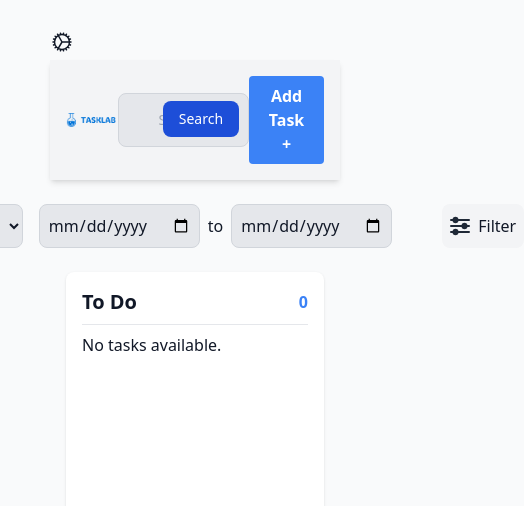
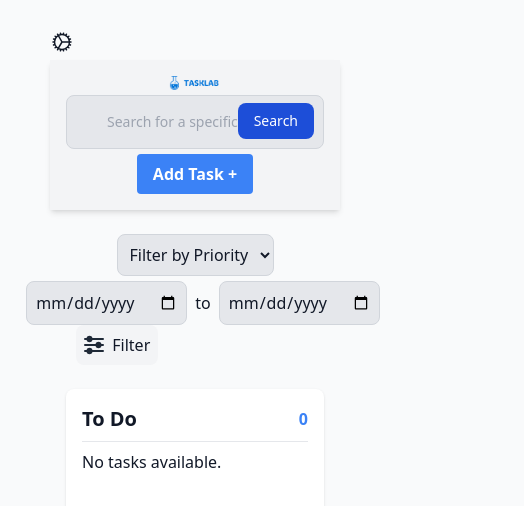
Before and after one commit to OussamaBenoujja/Brief4-KanbanSite, a plain HTML site: page views/home.html in a window 390 px wide. Shown: the top 506 px of the page, 524 px wide, since content can reach past the window. Drawn offline with Linux system fonts and the light colour scheme.

Commit message:
changed max length for text input title on the home page

```diff
--- a/assets/css/style.css
+++ b/assets/css/style.css
@@ -167,3 +167,19 @@ body{
 .innerSettings{
     display: none;
 }
+
+
+@media (max-width: 770px){
+    .top-bar{
+        display: flex;
+        flex-direction: column;
+        gap: 5px;
+    }
+    .filter-bar{
+        display: flex;
+        flex-direction: column;
+        gap: 5px;
+        justify-content: center;
+        align-items: center;
+    }
+}
--- a/views/home.html
+++ b/views/home.html
@@ -50,7 +50,7 @@
             <option value="1">Priority Up</option>
             <option value="2">Priority Down</option>
         </select>
-
+        <div>
         <div class="flex items-center">
             <input id="datepicker-range-start" type="date" class="p-2 rounded-lg bg-gray-200 border border-gray-300 focus:ring-blue-500 focus:border-blue-500 dark:bg-gray-600 dark:border-gray-500" />
             <span class="mx-2">to</span>
@@ -63,6 +63,7 @@
             </svg>
             Filter
         </button>
+        </div>
     </div>
 
     <!-- Task tables -->
@@ -123,7 +124,7 @@
                 <div class="modalExtra grid gap-4 mb-4 grid-cols-2">
                     <div class="col-span-2">
                         <label for="name" class="block mb-2 text-sm font-medium text-gray-900 dark:text-white">Title</label>
-                        <input type="text" maxlength="20" name="name" id="title" class="bg-gray-50 border border-gray-300 text-gray-900 text-sm rounded-lg focus:ring-primary-600 focus:border-primary-600 block w-full p-2.5 dark:bg-gray-600 dark:border-gray-500 dark:placeholder-gray-400 dark:text-white dark:focus:ring-primary-500 dark:focus:border-primary-500" placeholder="Type product name" required="">
+                        <input type="text" maxlength="50" name="name" id="title" class="bg-gray-50 border border-gray-300 text-gray-900 text-sm rounded-lg focus:ring-primary-600 focus:border-primary-600 block w-full p-2.5 dark:bg-gray-600 dark:border-gray-500 dark:placeholder-gray-400 dark:text-white dark:focus:ring-primary-500 dark:focus:border-primary-500" placeholder="Type product name" required="">
                     </div>
                     <div class="col-span-2">
                           <label for="date" class="block mb-2 text-sm font-medium text-gray-900 dark:text-white">Date</label>
@@ -189,7 +190,7 @@
               <div class="grid gap-4 mb-4 grid-cols-2">
                   <div class="col-span-2">
                       <label for="name" class="block mb-2 text-sm font-medium text-gray-900 dark:text-white">Title</label>
-                      <input type="text" maxlength="20" name="name" id="title" class="bg-gray-50 border border-gray-300 text-gray-900 text-sm rounded-lg focus:ring-primary-600 focus:border-primary-600 block w-full p-2.5 dark:bg-gray-600 dark:border-gray-500 dark:placeholder-gray-400 dark:text-white dark:focus:ring-primary-500 dark:focus:border-primary-500" placeholder="Type product name" required="">
+                      <input type="text" maxlength="50" name="name" id="title" class="bg-gray-50 border border-gray-300 text-gray-900 text-sm rounded-lg focus:ring-primary-600 focus:border-primary-600 block w-full p-2.5 dark:bg-gray-600 dark:border-gray-500 dark:placeholder-gray-400 dark:text-white dark:focus:ring-primary-500 dark:focus:border-primary-500" placeholder="Type product name" required="">
                   </div>
                   <div class="col-span-2">
                         <label for="date" class="block mb-2 text-sm font-medium text-gray-900 dark:text-white">Date</label>
```
